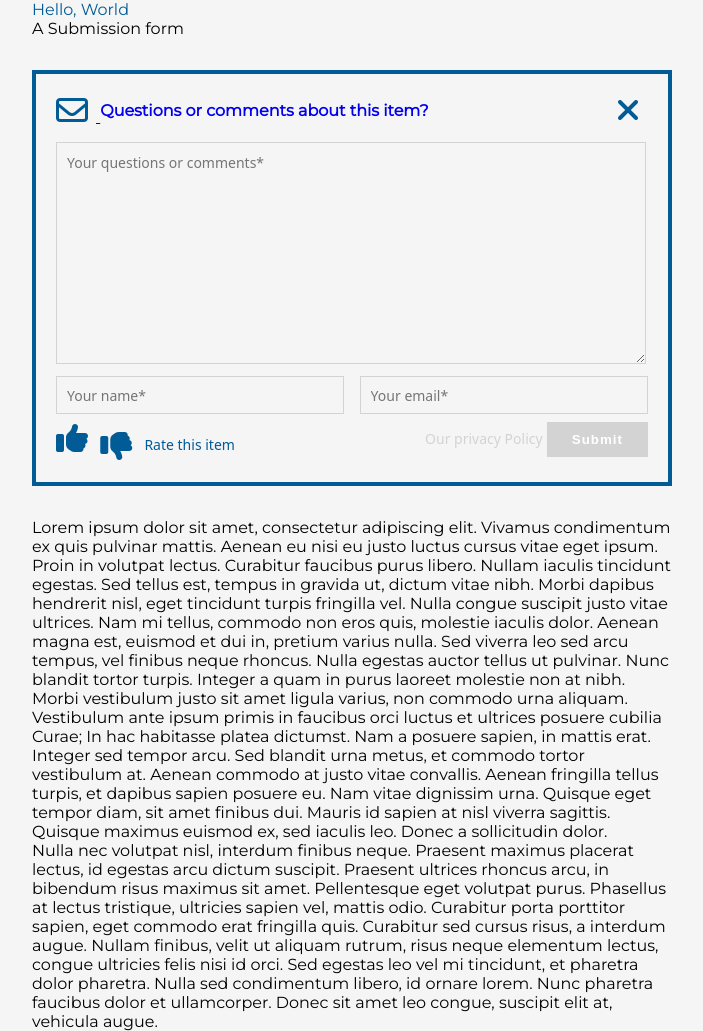
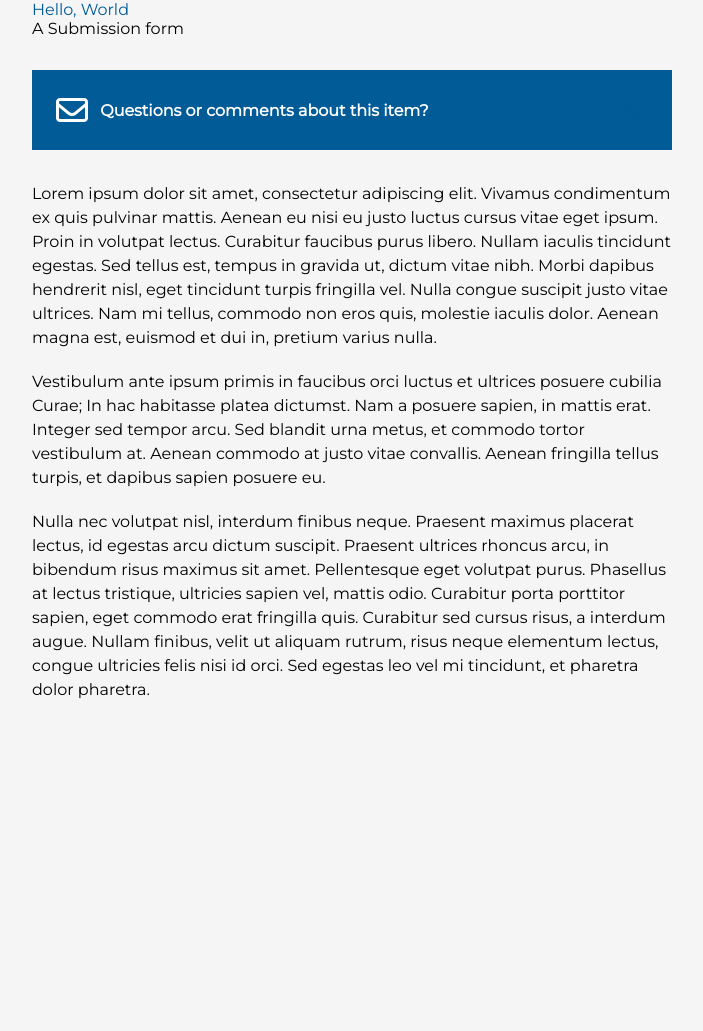
Before and after one commit to heyyy-sebastian/form-submission, a plain HTML site: page index.html in a window 1280 px wide. Shown: the whole page, without its empty margins (288-991 px from the left). After the commit the page ends 800 px from the top, so only its background shows below. Drawn offline with nearby package versions, Linux system fonts and the light colour scheme.

Commit message:
add expand/collapse states

```diff
--- a/css/custom.css
+++ b/css/custom.css
@@ -9,18 +9,44 @@ body {
 	width: 50%;
 }
 
+p {
+	margin: 20px 0;
+	line-height: 150%;
+}
+
+a {
+	text-decoration: none;
+}
+
 /***** COMMENTS FORM *****/
 /* this encompasses the top row of text and the form fields */
 .feedback-form {
 	border: 4px solid #005B96;
 	margin: 32px 0;
 	padding: 12px 20px;
+	background-color: #005B96;
+	-webkit-transition: background-color 1s ease-out;
+    -moz-transition: background-color 1s ease-out;
+    -o-transition: background-color 1s ease-out;
+    transition: background-color 1s ease-out;
+}
+
+.feedback-form.expanded {
+	background-color: #f5f5f5;
 }
 
 h4 {
 	display: inline-block;
 	font-weight: bold;
 	vertical-align: super;
+}
+
+.white-text {
+	color: #fff;
+	-webkit-transition: color 1s ease-out;
+    -moz-transition: color 1s ease-out;
+    -o-transition: color 1s ease-out;
+    transition: color 1s ease-out;
 }
 
 .blue-text {
@@ -40,9 +66,10 @@ h4 {
 	display: inline-block;
 }
 
-/* this includes only the form fields*/
+/* this styling includes only the form fields*/
 form {
 	margin-top: 16px;
+	display: none;
 }
 
 textarea, input {
@@ -85,3 +112,5 @@ button {
 button:hover {
 	background-color: #005B96;
 }
+
+/***** MEDIA QUERIES *****/
--- a/index.html
+++ b/index.html
@@ -10,6 +10,10 @@
 	<!-- stylesheets -->
 	<link rel="stylesheet" href="css/reset.css">
 	<link rel="stylesheet" href="css/custom.css">
+	<!-- load jquery -->
+	<script type="text/javascript" src="https://ajax.googleapis.com/ajax/libs/jquery/3.2.1/jquery.min.js" async></script>
+	<!-- load main.js -->
+	<script type="text/javascript" src="js/main.js" async></script>
 	<!--[if IE]>
 		<script src="http://html5shiv.googlecode.com/svn/trunk/html5.js"></script>
 	<![endif]-->
@@ -22,18 +26,18 @@
 		<h3>A Submission form</h3>
 
 		<div class="feedback-form">
-			<a href="#"><div class="row" id="expand">
-				<i class="fa fa-envelope-o fa-2x blue-text" aria-hidden="true"></i>
-				<h4>Questions or comments about this item?</h4>
+			<a href="#"><div class="row" id="expand"> <!-- expandable header -->
+				<i class="fa fa-envelope-o fa-2x white-text" aria-hidden="true"></i>
+				<h4 class="white-text">Questions or comments about this item?</h4>
 				<i class="fa fa-times fa-2x blue-text right" aria-hidden="true"></i>
 			</div></a>
 			<form>
-    			<textarea id="comments" name="comments" placeholder="Your questions or comments*"></textarea>
-    			<div class="row">
+    			<textarea id="comments" name="comments" placeholder="Your questions or comments*"></textarea> <!--comments -->
+    			<div class="row"><!-- name/email -->
     				<input type="text" id="name" name="user_name" placeholder="Your name*" />
     				<input type="email" id="email" name="user_email" class="right" placeholder="Your email*" />
     			</div>
-    			<div class="row">
+    			<div class="row"> <!-- like/submit -->
     				<i class="fa fa-thumbs-up fa-2x blue-text" aria-hidden="true"></i>
     				<i class="fa fa-thumbs-down fa-2x blue-text" aria-hidden="true"></i>
     				<span class="blue-text">Rate this item</span>
@@ -42,12 +46,12 @@
     					<button type="submit">Submit</button>
     				</div>
   				</div>
-			</form>
-		</div>
+			</form> <!-- form -->
+		</div> <!-- ./ form wrapper div -->
 		<article>
-			<p>Lorem ipsum dolor sit amet, consectetur adipiscing elit. Vivamus condimentum ex quis pulvinar mattis. Aenean eu nisi eu justo luctus cursus vitae eget ipsum. Proin in volutpat lectus. Curabitur faucibus purus libero. Nullam iaculis tincidunt egestas. Sed tellus est, tempus in gravida ut, dictum vitae nibh. Morbi dapibus hendrerit nisl, eget tincidunt turpis fringilla vel. Nulla congue suscipit justo vitae ultrices. Nam mi tellus, commodo non eros quis, molestie iaculis dolor. Aenean magna est, euismod et dui in, pretium varius nulla. Sed viverra leo sed arcu tempus, vel finibus neque rhoncus. Nulla egestas auctor tellus ut pulvinar. Nunc blandit tortor turpis. Integer a quam in purus laoreet molestie non at nibh. Morbi vestibulum justo sit amet ligula varius, non commodo urna aliquam.</p>
-			<p>Vestibulum ante ipsum primis in faucibus orci luctus et ultrices posuere cubilia Curae; In hac habitasse platea dictumst. Nam a posuere sapien, in mattis erat. Integer sed tempor arcu. Sed blandit urna metus, et commodo tortor vestibulum at. Aenean commodo at justo vitae convallis. Aenean fringilla tellus turpis, et dapibus sapien posuere eu. Nam vitae dignissim urna. Quisque eget tempor diam, sit amet finibus dui. Mauris id sapien at nisl viverra sagittis. Quisque maximus euismod ex, sed iaculis leo. Donec a sollicitudin dolor.</p>
-			<p>Nulla nec volutpat nisl, interdum finibus neque. Praesent maximus placerat lectus, id egestas arcu dictum suscipit. Praesent ultrices rhoncus arcu, in bibendum risus maximus sit amet. Pellentesque eget volutpat purus. Phasellus at lectus tristique, ultricies sapien vel, mattis odio. Curabitur porta porttitor sapien, eget commodo erat fringilla quis. Curabitur sed cursus risus, a interdum augue. Nullam finibus, velit ut aliquam rutrum, risus neque elementum lectus, congue ultricies felis nisi id orci. Sed egestas leo vel mi tincidunt, et pharetra dolor pharetra. Nulla sed condimentum libero, id ornare lorem. Nunc pharetra faucibus dolor et ullamcorper. Donec sit amet leo congue, suscipit elit at, vehicula augue.</p>
+			<p>Lorem ipsum dolor sit amet, consectetur adipiscing elit. Vivamus condimentum ex quis pulvinar mattis. Aenean eu nisi eu justo luctus cursus vitae eget ipsum. Proin in volutpat lectus. Curabitur faucibus purus libero. Nullam iaculis tincidunt egestas. Sed tellus est, tempus in gravida ut, dictum vitae nibh. Morbi dapibus hendrerit nisl, eget tincidunt turpis fringilla vel. Nulla congue suscipit justo vitae ultrices. Nam mi tellus, commodo non eros quis, molestie iaculis dolor. Aenean magna est, euismod et dui in, pretium varius nulla.</p>
+			<p>Vestibulum ante ipsum primis in faucibus orci luctus et ultrices posuere cubilia Curae; In hac habitasse platea dictumst. Nam a posuere sapien, in mattis erat. Integer sed tempor arcu. Sed blandit urna metus, et commodo tortor vestibulum at. Aenean commodo at justo vitae convallis. Aenean fringilla tellus turpis, et dapibus sapien posuere eu.</p>
+			<p>Nulla nec volutpat nisl, interdum finibus neque. Praesent maximus placerat lectus, id egestas arcu dictum suscipit. Praesent ultrices rhoncus arcu, in bibendum risus maximus sit amet. Pellentesque eget volutpat purus. Phasellus at lectus tristique, ultricies sapien vel, mattis odio. Curabitur porta porttitor sapien, eget commodo erat fringilla quis. Curabitur sed cursus risus, a interdum augue. Nullam finibus, velit ut aliquam rutrum, risus neque elementum lectus, congue ultricies felis nisi id orci. Sed egestas leo vel mi tincidunt, et pharetra dolor pharetra.</p>
 		</article>
 	</div> <!-- ./ container div -->
 </body>
--- a/js/main.js
+++ b/js/main.js
@@ -0,0 +1,17 @@
+$(document).ready(function(){
+	console.log("ready")
+
+	//expand form function
+$('#expand').click(function(){
+  var $active = $('.feedback-form').find('.active');
+  	//trigger background-color change
+  	$('.feedback-form').toggleClass('expanded');
+  	//swap text colors in top row
+  	$('.fa-envelope-o, h4').toggleClass('blue-text');
+    //show form
+     $('form').stop().slideDown("slow").addClass('active');
+    //hide form
+    $active.stop().slideUp("slow").removeClass('active');
+   });
+
+}); //end wrapper function
```
Also changed, not shown: 1 other file.
